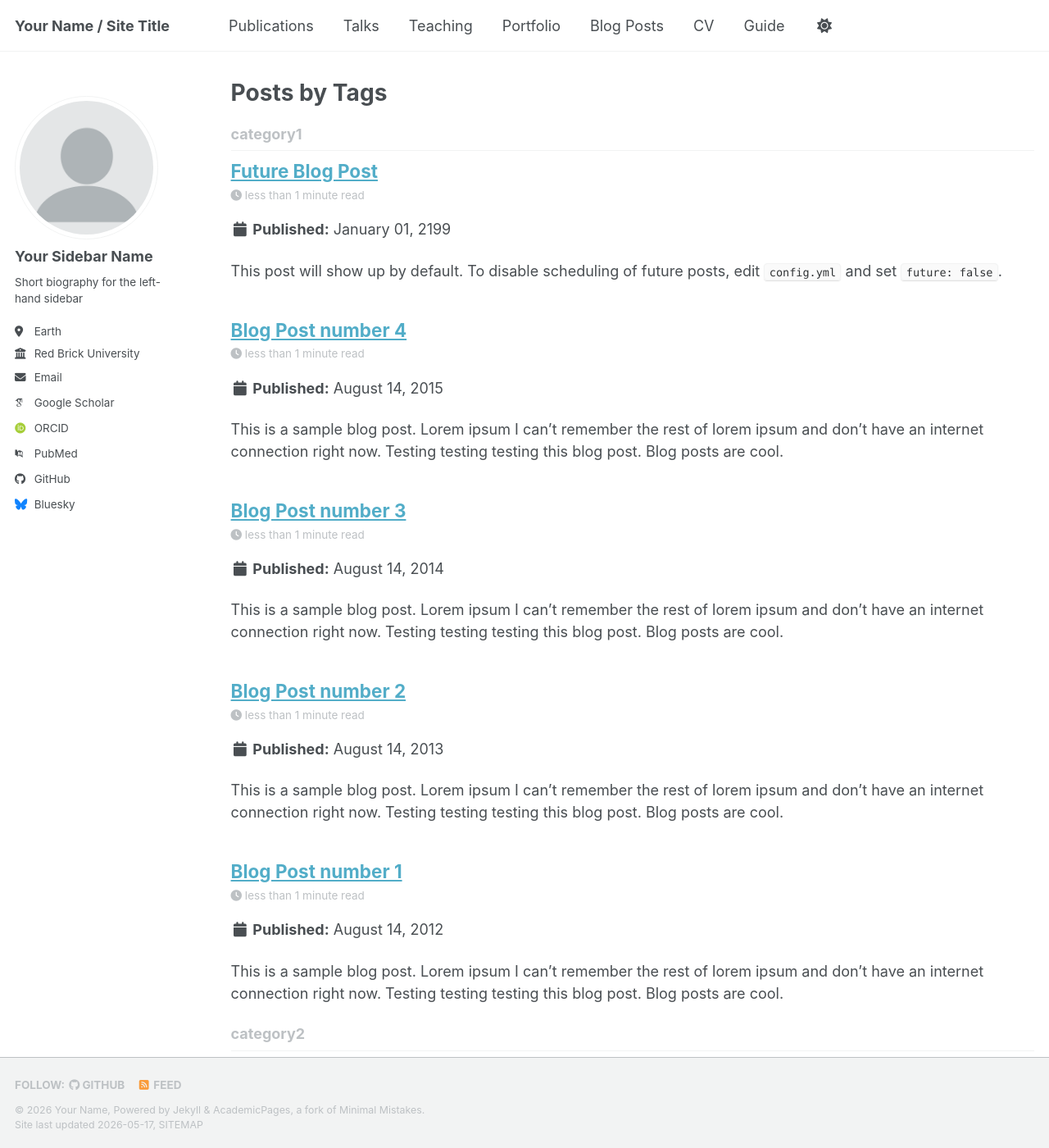
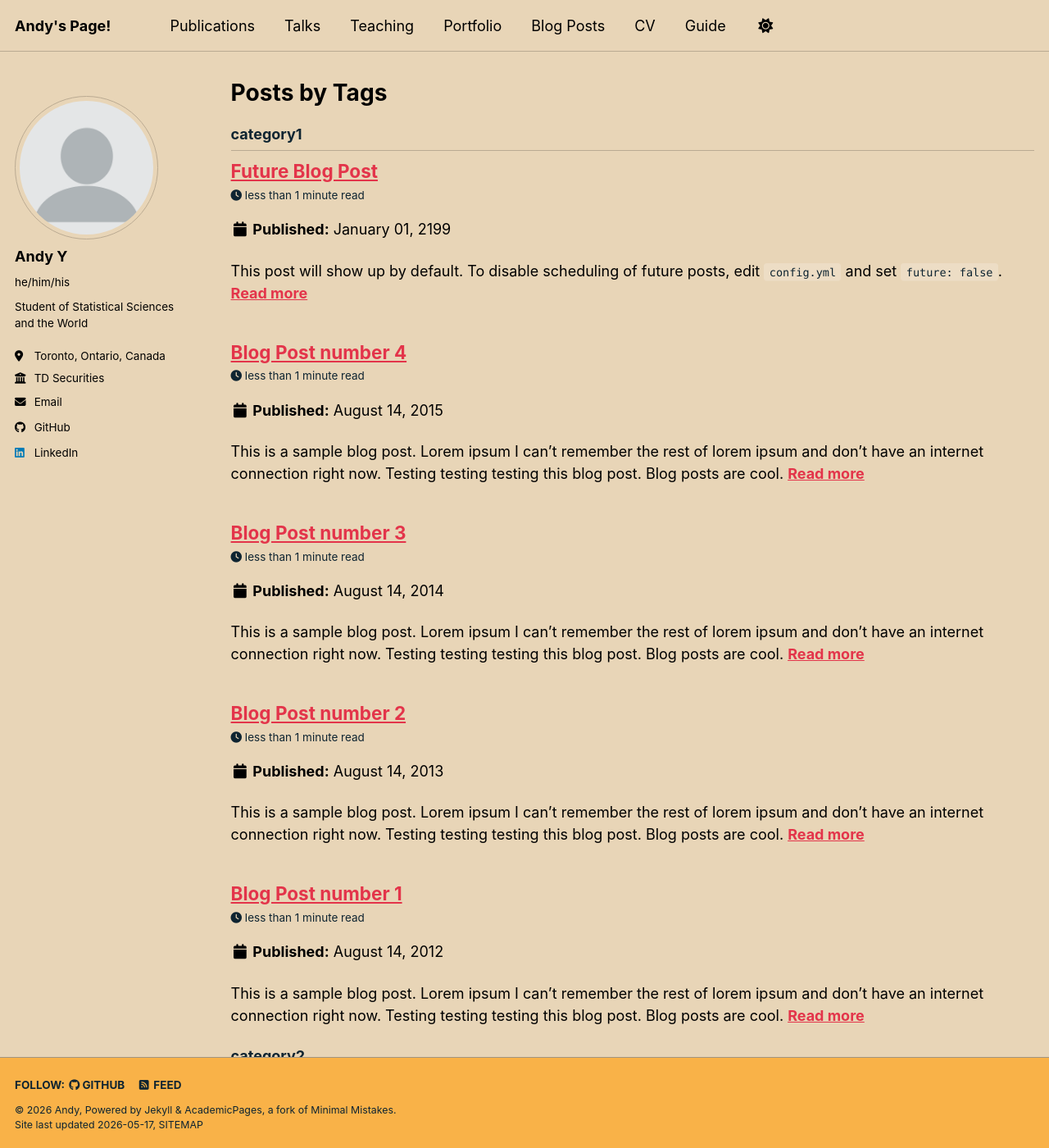
Before and after one commit to andytyuan2/andytyuan2.github.io, a Jekyll site: the page built from _pages/tag-archive.html, in a window 1280 px wide and 1400 px high. Shown: the whole window at 82% size. Built offline with Jekyll 4.4.1, drawn with Linux system fonts in a browser that asks for light colours; some web fonts are replaced; a script bundle is joined from its source files by our own code; library files that are not in the unit come from our copies; some of the changed text lies outside the part shown.

Commit message:
first edit of config file
Updated personal information and site settings in the configuration file.

```diff
--- a/_config.yml
+++ b/_config.yml
@@ -8,15 +8,15 @@
 
 # Basic Site Settings
 locale                   : "en-US"
-site_theme               : "default" # The available themes options are "default", "air", "sunrise", "mint", "dirt" and "contrast"
-title                    : "Your Name / Site Title"
+site_theme               : "sunrise" # The available themes options are "default", "air", "sunrise", "mint", "dirt" and "contrast"
+title                    : "Andy's Page!"
 title_separator          : "-"
-name                     : &name "Your Name"
-description              : &description "Your Name's academic portfolio"   # Update this with a general description of your site, this is the default if not overridden by a page
-url                      : https://academicpages.github.io # The base hostname & protocol for your site e.g. "https://[your GitHub username].github.io",
+name                     : &name "Andy"
+description              : &description "Andy's professional, academic, and general page"   # Update this with a general description of your site, this is the default if not overridden by a page
+url                      : https://andytyuan2.github.io # The base hostname & protocol for your site e.g. "https://[your GitHub username].github.io",
                                                            # or if you already have some other page hosted on Github then use "https://[your GitHub username].github.io/[Your Repo Name]"
 baseurl                  : "" # the subpath of your site, e.g. "/blog"
-repository               : "academicpages/academicpages.github.io"
+repository               : "andytyuan2/andytyuan2.github.io"
 
 # Site Author - The following control what appear as part of the author content on the side bar.
 #               If a field is blank the icon and link will not appear, otherwise it will be shown.
@@ -24,24 +24,24 @@ repository               : "academicpages/academicpages.github.io"
 author:
   # Biographic information
   avatar           : "profile.png"
-  name             : "Your Sidebar Name"
-  pronouns         : # example: "she/her"
-  bio              : "Short biography for the left-hand sidebar"
-  location         : "Earth"
-  employer         : "Red Brick University"
+  name             : "Andy Y"
+  pronouns         : "he/him/his" # example: "she/her"
+  bio              : "Student of Statistical Sciences and the World"
+  location         : "Toronto, Ontario, Canada"
+  employer         : "TD Securities"
   uri              : # URL
-  email            : "none@example.org"
+  email            : "ayuan45@uwo.ca / andy.yuan@mail.utoronto.ca"
 
   # Academic websites
   academia         : # URL
   arxiv            : # URL - Update with the correct link to your profile
-  googlescholar    : "https://scholar.google.com/citations?user=PS_CX0AAAAAJ"
+  googlescholar    : # URL
   inspire-hep      : # URL
   impactstory      : # URL
-  orcid            : "https://orcid.org/yourorcidurl"
+  orcid            : # URL
   semantic         : # URL
   ssrn             : # URL
-  pubmed           : "https://www.ncbi.nlm.nih.gov/pubmed/?term=john+snow"
+  pubmed           : # URL
   researchgate     : # URL
   scopus           : # URL
   zotero           : # URL
@@ -51,13 +51,13 @@ author:
   bitbucket        : # Username - Update with your username on the site
   codepen          : # Username
   dribbble         : # Username
-  github           : "academicpages"
+  github           : "andytyuan2"
   kaggle           : # Username
   stackoverflow    : # User number or user number and name (i.e., use "1" or "1/jeff-atwood")
 
   # Social media
   artstation       : # Username
-  bluesky          : "bsky.app" # Replace this with you Bluesky username
+  bluesky          : # Username
   facebook         : # Username
   flickr           : # Username
   foursquare       : # Username
@@ -66,7 +66,7 @@ author:
   keybase          : # Username
   instagram        : # Username
   lastfm           : # Username
-  linkedin         : # Username
+  linkedin         : "https://www.linkedin.com/in/andytyuan/"
   mastodon         : # URL
   medium           : # URL
   pinterest        : # Username
@@ -83,20 +83,20 @@ author:
   zhihu            : # Username
 
 # Publication Category - The following the list of publication categories and their headings
-publication_category:
-  books:
-    title: 'Books'
-  manuscripts:
-    title: 'Journal Articles'
-  conferences:
-    title: 'Conference Papers'
+# publication_category:
+#   books:
+#     title: 'Books'
+#   manuscripts:
+#     title: 'Journal Articles'
+#   conferences:
+#     title: 'Conference Papers'
 
 # Site Settings
 teaser                   :  # filename of teaser fallback teaser image placed in /images/ for social media previews
 breadcrumbs              : false # true, false (default)
 words_per_minute         : 160
 future                   : true
-read_more                : "disabled" # if enabled, adds "Read more" links to excerpts
+read_more                : "enabled" # if enabled, adds "Read more" links to excerpts
 talkmap_link             : false      #change to true to add link to talkmap on talks page
 comments:
   provider               : # false (default), "disqus", "discourse", "facebook", "google-plus", "staticman", "custom"
@@ -138,7 +138,7 @@ yandex_site_verification :
 
 # Social Sharing
 twitter:
-  username               : &twitter
+  username               :
 facebook:
   username               :
   app_id                 :
```
